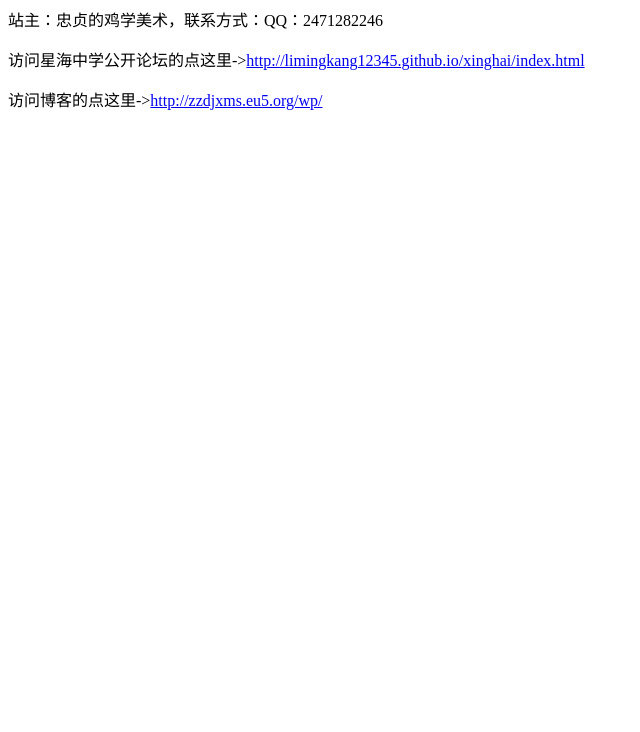
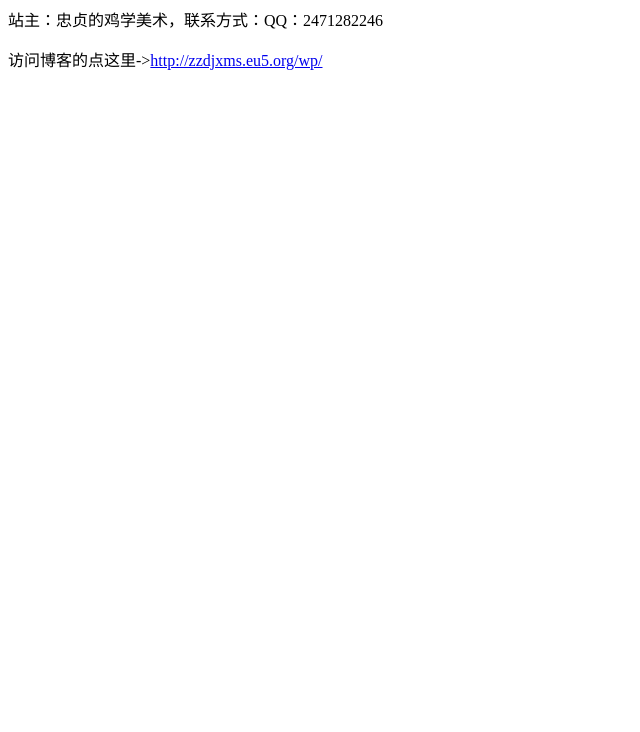
Before and after one commit to limingkang12345/limingkang12345.github.io, a plain HTML site: page index.html in a window 1280 px wide. Shown: the part 68-800 px from the top of the page, without its empty margins (0-640 px from the left). Drawn offline with Linux system fonts and the light colour scheme.

Commit message:
Update index.html

```diff
--- a/index.html
+++ b/index.html
@@ -5,7 +5,6 @@
   <body>
     <h1>欢迎来到我的个人网站</h1>
     <p>站主：忠贞的鸡学美术，联系方式：QQ：2471282246</p>
-    <p>访问星海中学公开论坛的点这里-><a href="https://limingkang12345.github.io/xinghai/index.html">http://limingkang12345.github.io/xinghai/index.html</a></p>
     <p>访问博客的点这里-><a href="http://zzdjxms.eu5.org/wp/">http://zzdjxms.eu5.org/wp/</a></p>
   </body>
 </html>
```
